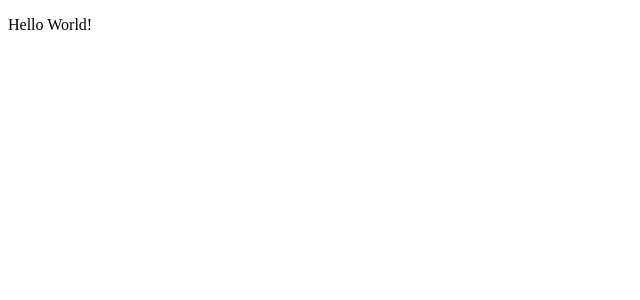
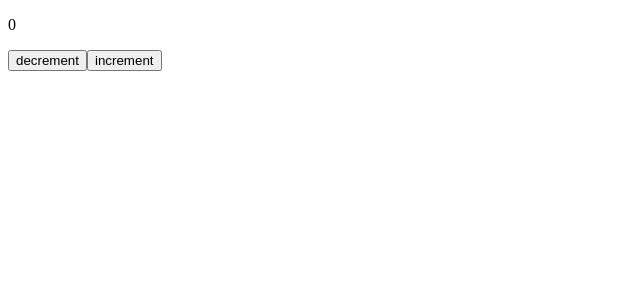
Before and after one commit to IvanHrushevich/react-fundamentals, a React (Create React App) app: page / in a window 1280 px wide. Shown: the top 300 px of the page, without its empty margins (0-640 px from the left). Built offline with nearby package versions, Linux system fonts and the light colour scheme.

Commit message:
implement Counter component

```diff
--- a/src/App.js
+++ b/src/App.js
@@ -1,5 +1,7 @@
+import Counter from "./components/Counter";
+
 function App() {
-  return <p>Hello World!</p>;
+  return <Counter></Counter>;
 }
 
 export default App;
--- /dev/null
+++ b/src/components/Counter.jsx
@@ -0,0 +1,18 @@
+import { useState } from "react";
+
+const Counter = () => {
+  const [count, setCount] = useState(0);
+
+  const increment = () => setCount(count + 1);
+  const decrement = () => setCount(count - 1);
+
+  return (
+    <div>
+      <p>{count}</p>
+      <button onClick={decrement}>decrement</button>
+      <button onClick={increment}>increment</button>
+    </div>
+  );
+};
+
+export default Counter;
```
